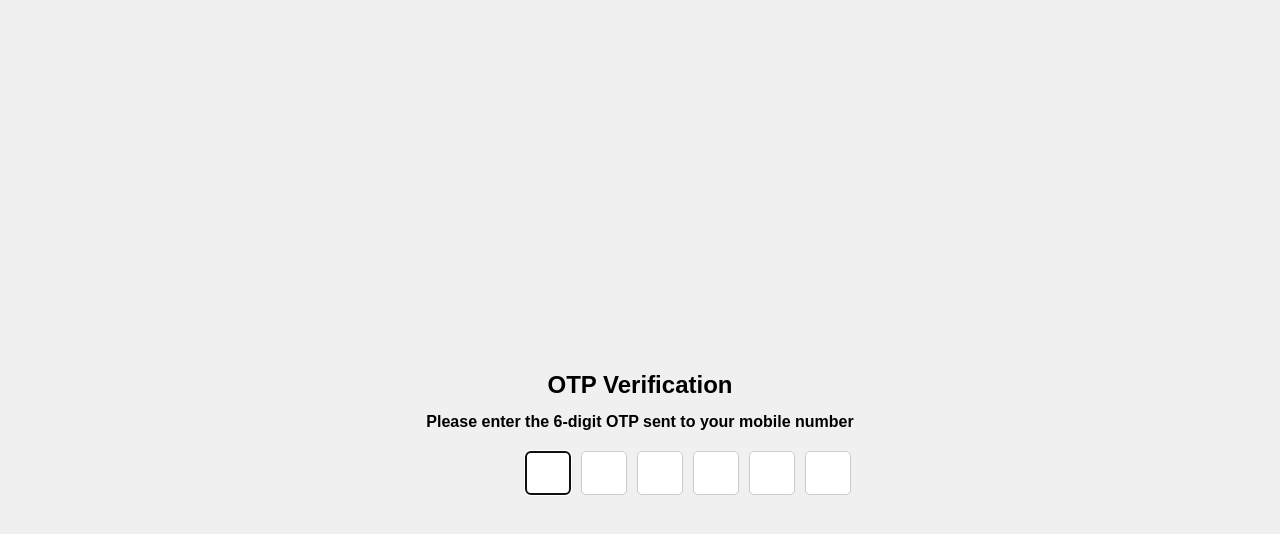
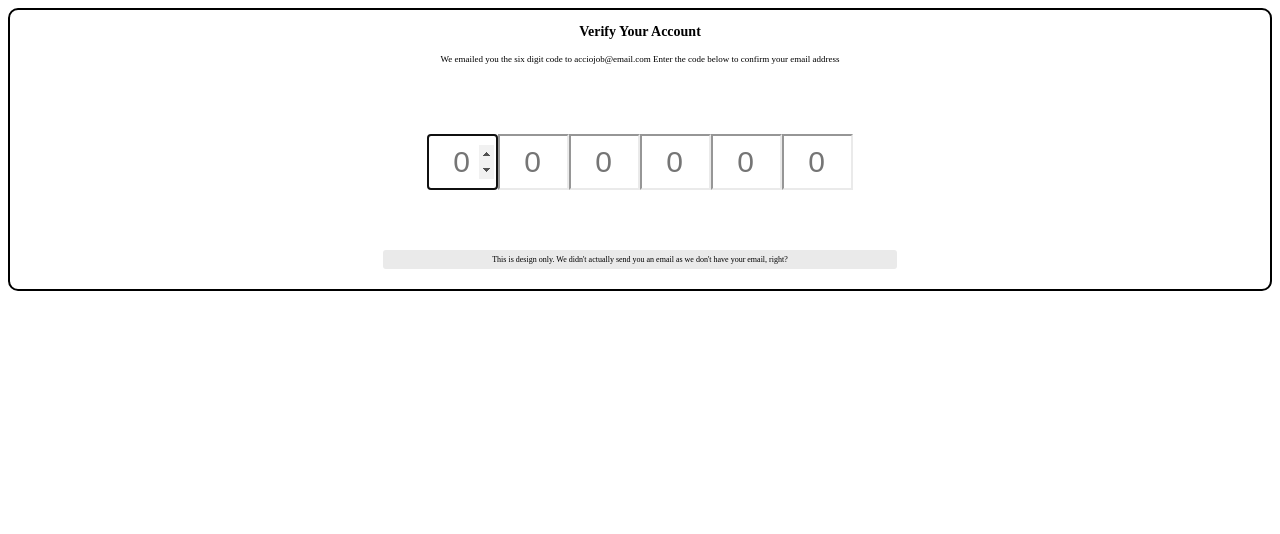
Before and after one commit to acciojob/OTP-Akshay1495, a website: page main.html in a window 1280 px wide. Drawn offline with Linux system fonts and the light colour scheme.

Commit message:
created a submission

```diff
--- a/main.html
+++ b/main.html
@@ -8,20 +8,23 @@
 
 <body>
 	<!-- the entire body must be written by student -->
-	<div class="container">
-    <h1 id="verification_heading">OTP Verification</h1>
-    <h2 id="verification_subtext">Please enter the 6-digit OTP sent to your mobile number</h2>
-    <div class="code-container">
-      <input type="text" class="code" maxlength="1" autofocus>
-      <input type="text" class="code" maxlength="1">
-      <input type="text" class="code" maxlength="1">
-      <input type="text" class="code" maxlength="1">
-      <input type="text" class="code" maxlength="1">
-      <input type="text" class="code" maxlength="1">
-    </div>
-  </div>
+	<div id="box">
+		<p id="verification_heading">Verify Your Account</p>
+		<p id="verification_subtext">We emailed you the six digit code to acciojob@email.com Enter the code below to confirm your email address</p>
+		<div class="code-container">
+			<input focused class="code" id="code-1" type="number" placeholder="0"></input>
+			<input class="code" id="code-2" type="number" placeholder="0"></input>
+			<input class="code" id="code-3" type="number" placeholder="0"></input>
+			<input class="code" id="code-4" type="number" placeholder="0"></input>
+			<input class="code" id="code-5" type="number" placeholder="0"></input>
+			<input class="code" id="code-6" type="number" placeholder="0"></input>
+		</div>
+		<div class="dbox">
+			<p class="disclaimer">This is design only. We didn't actually send you an email as we
+				don't have your email, right?</p>
+		</div>
 
-
+	</div>
     <script type="text/javascript" src="./script.js">
 </script>
 
--- a/script.js
+++ b/script.js
@@ -1,16 +1,26 @@
-//your JS code here. If required.
-document.addEventListener("DOMContentLoaded", () => {
-  const codes = document.querySelectorAll(".code");
-  codes[0].focus();
+document.addEventListener('DOMContentLoaded', (event) => {
+  var inputs = Array.from(document.querySelectorAll('.code'));
 
-  codes.forEach((code, idx) => {
-    code.addEventListener("keydown", (e) => {
-      if (e.key >= 0 && e.key <= 9) {
-        codes[idx].value = "";
-        setTimeout(() => codes[idx + 1]?.focus(), 10);
-      } else if (e.key === "Backspace") {
-        setTimeout(() => codes[idx - 1]?.focus(), 10);
+  inputs.forEach((input, index) => {
+    input.addEventListener('input', () => {
+      if (input.value.length > 0) {
+        if (index < inputs.length - 1) {
+          inputs[index + 1].focus();
+        }
+      }
+    });
+
+    input.addEventListener('keydown', (event) => {
+      if (event.key === 'Backspace' && input.value.length === 0) {
+        if (index > 0) {
+          inputs[index - 1].focus();
+        }
       }
     });
   });
+
+  // Set the focus on the first input field when the page loads
+  if (inputs.length > 0) {
+    inputs[0].focus();
+  }
 });
--- a/styles.css
+++ b/styles.css
@@ -1,43 +1,45 @@
 /*  your css code here. If applicable */
-body {
-  display: flex;
-  justify-content: center;
-  align-items: center;
-  height: 100vh;
-  background-color: #f0f0f0;
-  margin: 0;
-  font-family: Arial, sans-serif;
+#box{
+	border:2px solid black;
+	border-radius: 10px;
+	text-align:center;
 }
+#verification_heading{
+	font-size:14px;
+	font-weight:600;
+}
+#verification_subtext{
+	font-size:9px;
+	margin-bottom:40px
+}
+.code{
+	padding-left:15px;
+	margin:0;
+	width:50px;
+	height:50px;
+	font-size:30px;
+	text-align:center;
+	color:gray;
+	border-color:none;
+	border-opacity: 0.7;
+	border-color:#eaeaea;
+}
+.code-container{
+	display:flex;
+	justify-content:center;
+	padding: 30px;
 
-.container {
-  text-align: center;
-  margin-top: 50px;
 }
-
-#verification_heading {
-  font-size: 24px;
-  margin-bottom: 10px;
+.disclaimer{
+	font-size:8px;
+	width:40%;
+	background-color:#eaeaea;
+	padding:5px;
+	border-radius:3px;
+	margin-top:30px;
+	margin-bottom:20px;
 }
-
-#verification_subtext {
-  font-size: 16px;
-  margin-bottom: 20px;
+.dbox{
+	display:flex;
+	justify-content:center;
 }
-
-.code-container {
-  display: inline-block;
-  display: flex;
-  justify-content: space-between;
-  max-width: 240px;
-  margin: 0 auto;
-}
-
-.code {
-  width: 40px;
-  height: 40px;
-  font-size: 20px;
-  text-align: center;
-  margin: 0 5px;
-  border: 1px solid #ccc;
-  border-radius: 5px;
-}
```
